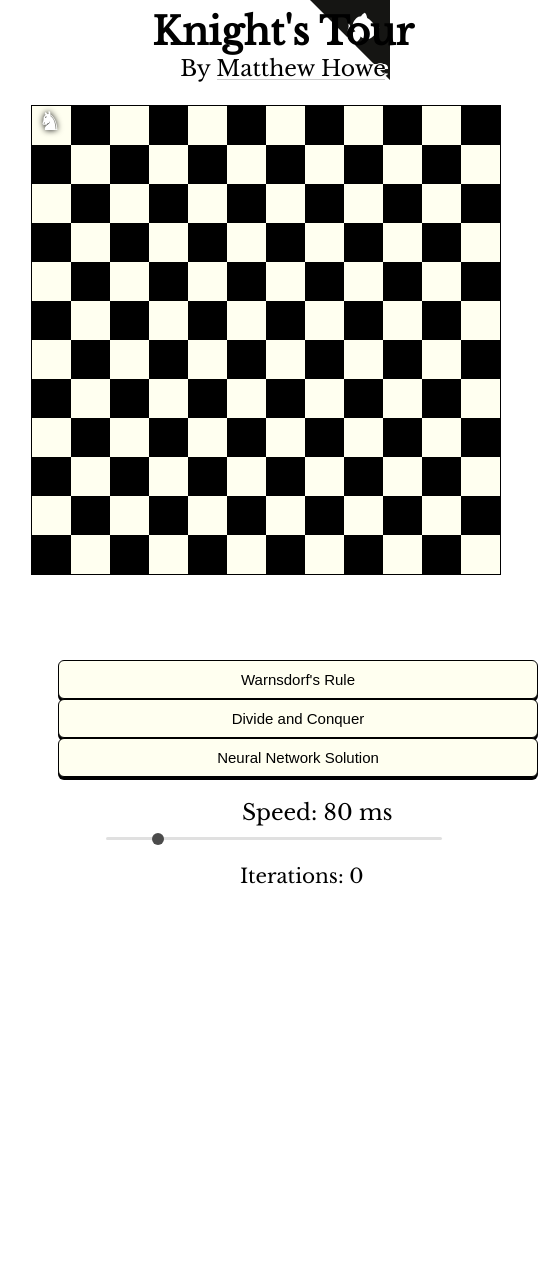
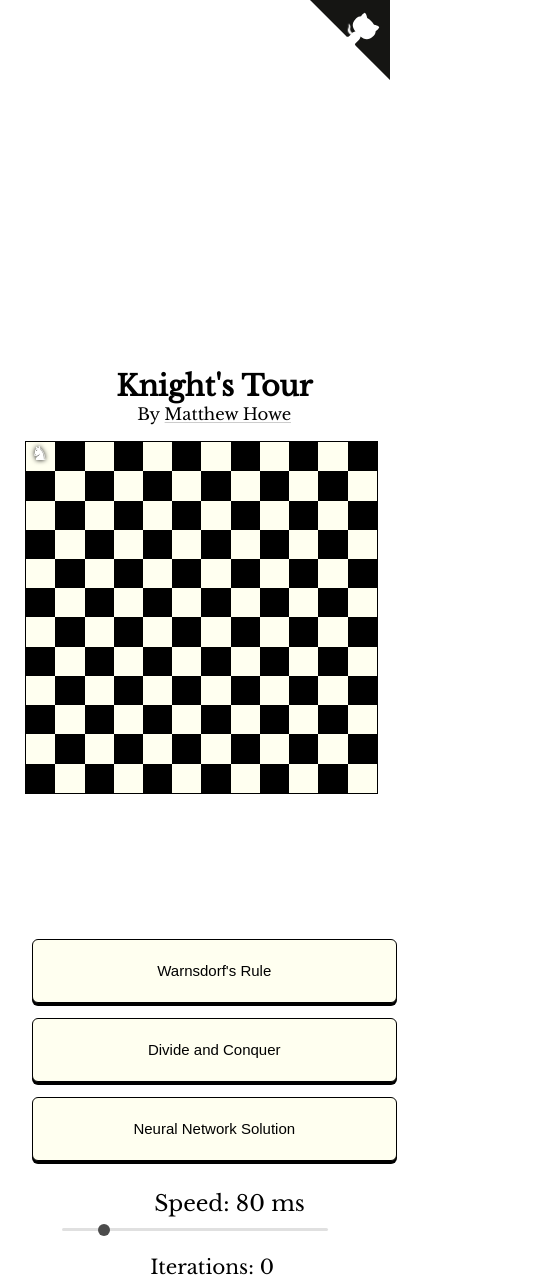
Before and after one commit to matthew-howe/knightstour, a React (Create React App) app: page / in a window 390 px wide. Shown: the whole page, 558 px wide, since content can reach past the window. Before the commit the page ends 898 px from the top, so only its background shows below. Built offline with nearby package versions, Linux system fonts and the light colour scheme.

Commit message:
adds responsive views

```diff
--- a/src/App.css
+++ b/src/App.css
@@ -39,7 +39,18 @@ p {
   position: absolute;
 }
 
+
 @media only screen and (max-width: 680px) {
+  div#buttons {
+    padding: 0.5em;
+    margin: 0.5em;
+    margin-top: 7em;
+  }
+  @-moz-document url-prefix() {
+    div#buttons {
+    margin-top: -15em;
+    }
+  }
   #main {
     flex-direction: column;
   }
@@ -57,6 +68,35 @@ p {
   }
   #img {
     display: none;
+  }
+  div.middle {
+    margin-top: 30em;
+  }
+  button#b3 {
+    margin: 0.5em;
+    padding: 1.5em;
+  }
+}
+
+@media only screen and (max-width: 450px) {
+  div.middle {
+    zoom: 0.75;
+    -moz-transform: scale(0.5);
+  }
+}
+
+
+@media only screen and (max-width: 380px) {
+  div.middle {
+    zoom: 0.65;
+    -moz-transform: scale(0.5);
+  }
+}
+
+@media only screen and (max-width: 325px) {
+  div.middle {
+    zoom: 0.60;
+    -moz-transform: scale(0.5);
   }
 }
 
```
